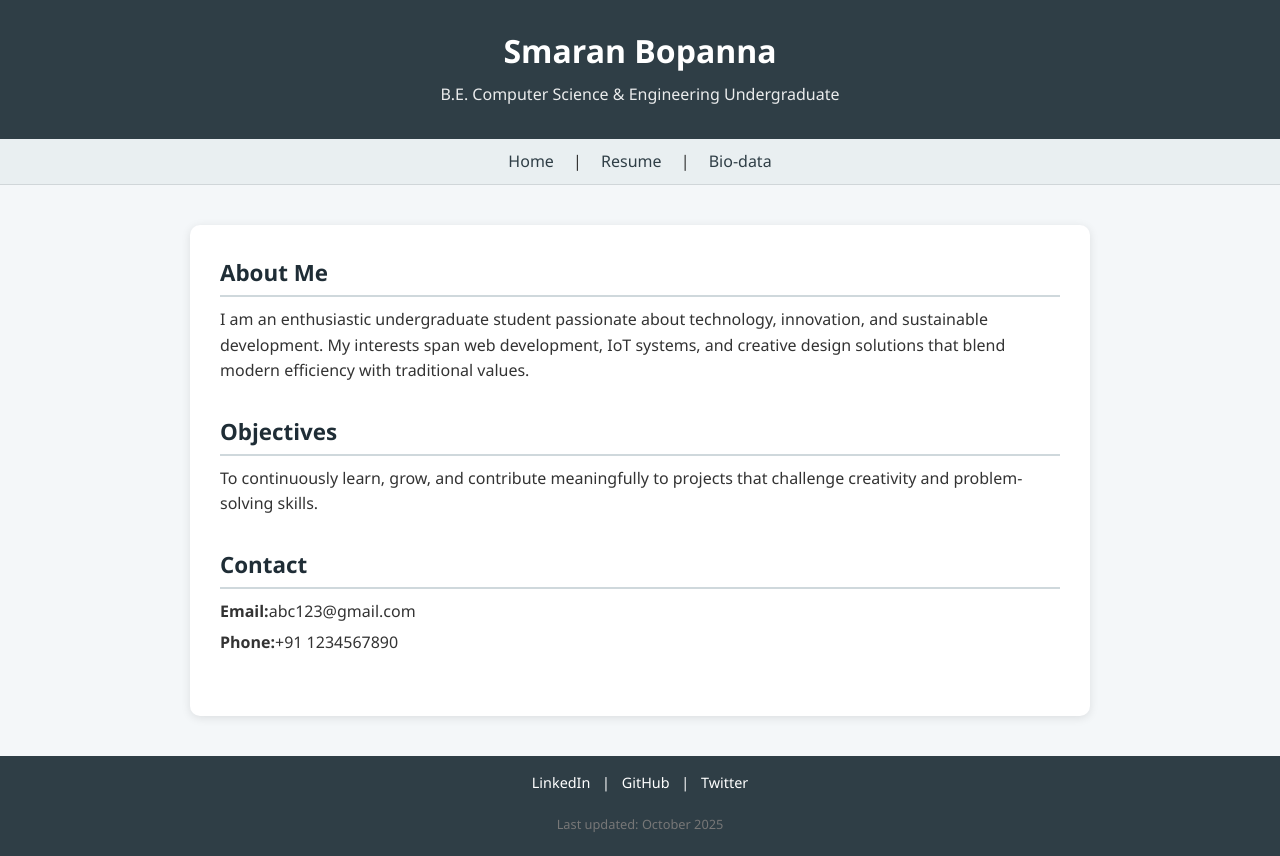
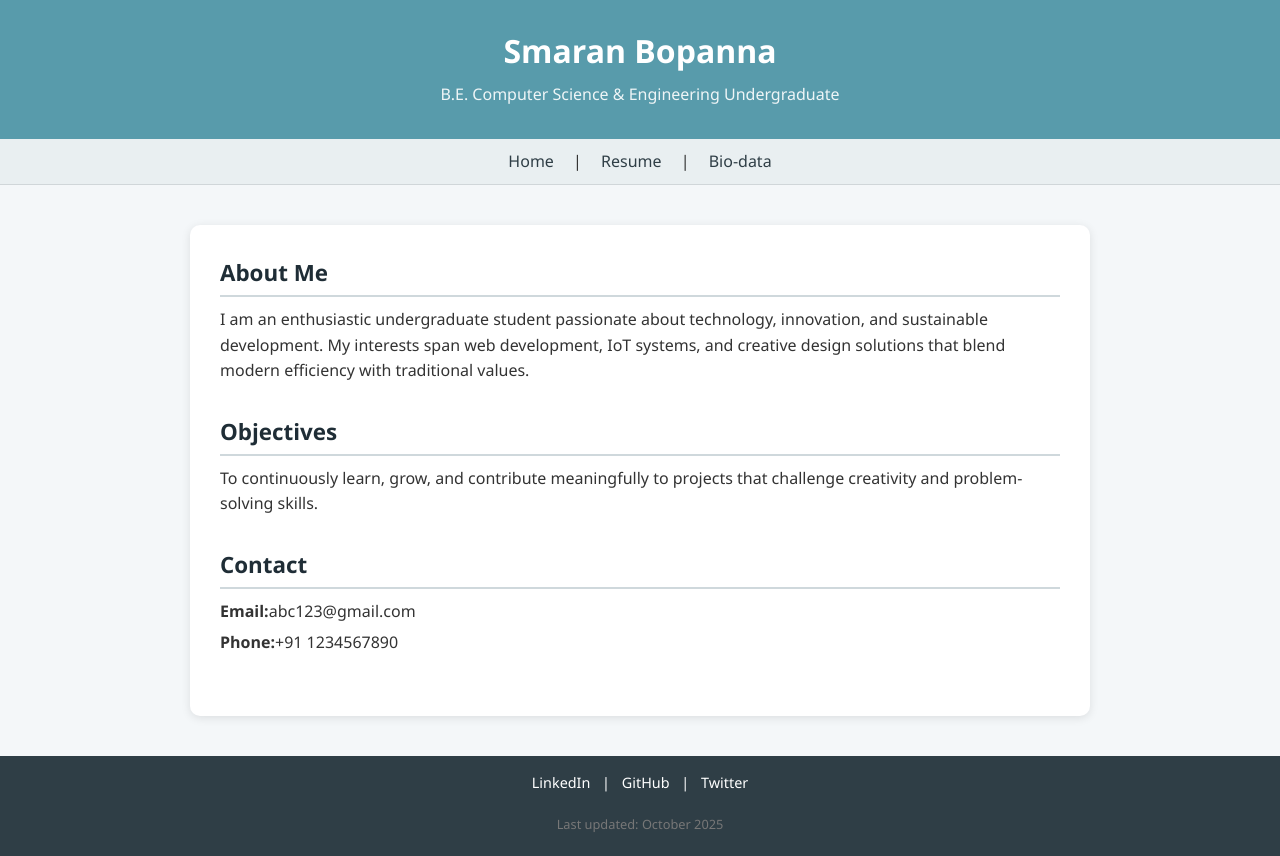
Before and after one commit to zephyrxyz-sketch/Resume, a plain HTML site: page index.html in a window 1280 px wide. Drawn offline with Linux system fonts and the light colour scheme.

Commit message:
Update styles.css

```diff
--- a/styles.css
+++ b/styles.css
@@ -14,7 +14,7 @@ body {
 
 /* Header */
 header {
-  background-color: #2f3e46;
+  background-color: #589bab;
   color: white;
   text-align: center;
   padding: 25px 15px;
```
